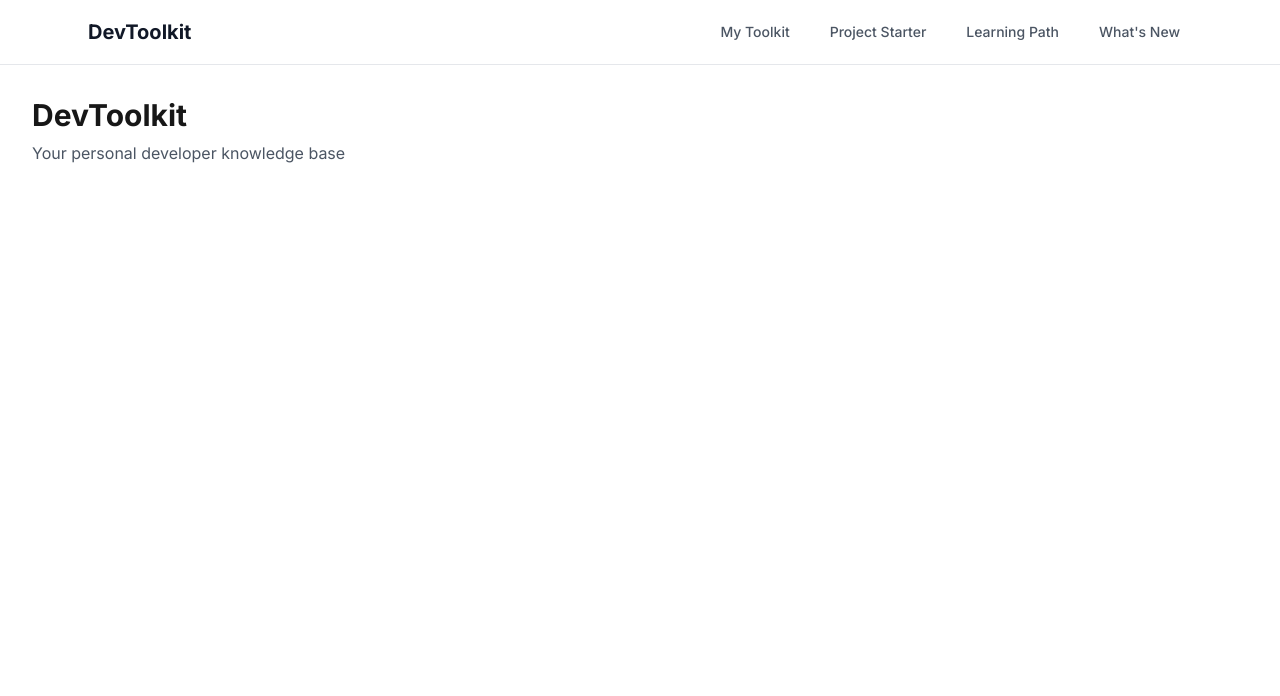
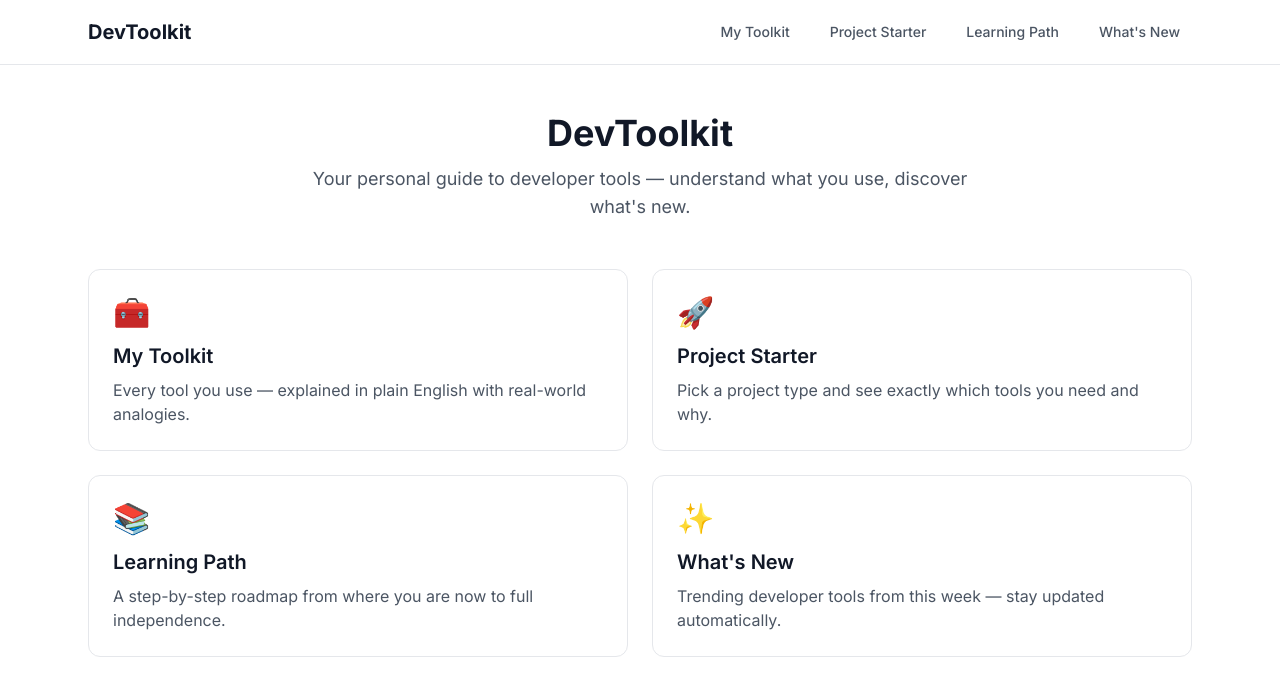
Before and after one commit to yogijk/devtoolkit, a Next.js app: page / in a window 1280 px wide. Shown: the top 696 px of the page. Built offline with nearby package versions, Linux system fonts and the light colour scheme.

Commit message:
feat: add home page with section overview cards

```diff
--- a/app/page.tsx
+++ b/app/page.tsx
@@ -1,8 +1,57 @@
+import Link from "next/link";
+
+const sections = [
+  {
+    title: "My Toolkit",
+    description: "Every tool you use — explained in plain English with real-world analogies.",
+    href: "/toolkit",
+    icon: "🧰",
+  },
+  {
+    title: "Project Starter",
+    description: "Pick a project type and see exactly which tools you need and why.",
+    href: "/starter",
+    icon: "🚀",
+  },
+  {
+    title: "Learning Path",
+    description: "A step-by-step roadmap from where you are now to full independence.",
+    href: "/learn",
+    icon: "📚",
+  },
+  {
+    title: "What's New",
+    description: "Trending developer tools from this week — stay updated automatically.",
+    href: "/feed",
+    icon: "✨",
+  },
+];
+
 export default function Home() {
   return (
-    <main className="min-h-screen p-8">
-      <h1 className="text-3xl font-bold">DevToolkit</h1>
-      <p className="mt-2 text-gray-600">Your personal developer knowledge base</p>
+    <main className="max-w-6xl mx-auto px-4 sm:px-6 py-12">
+      <div className="text-center mb-12">
+        <h1 className="text-4xl font-bold text-gray-900">DevToolkit</h1>
+        <p className="mt-3 text-lg text-gray-600 max-w-2xl mx-auto">
+          Your personal guide to developer tools — understand what you use,
+          discover what&apos;s new.
+        </p>
+      </div>
+      <div className="grid grid-cols-1 sm:grid-cols-2 gap-6">
+        {sections.map((section) => (
+          <Link
+            key={section.href}
+            href={section.href}
+            className="block p-6 bg-white border rounded-xl hover:shadow-md transition-shadow"
+          >
+            <span className="text-3xl">{section.icon}</span>
+            <h2 className="mt-3 text-xl font-semibold text-gray-900">
+              {section.title}
+            </h2>
+            <p className="mt-2 text-gray-600">{section.description}</p>
+          </Link>
+        ))}
+      </div>
     </main>
   );
 }
```
